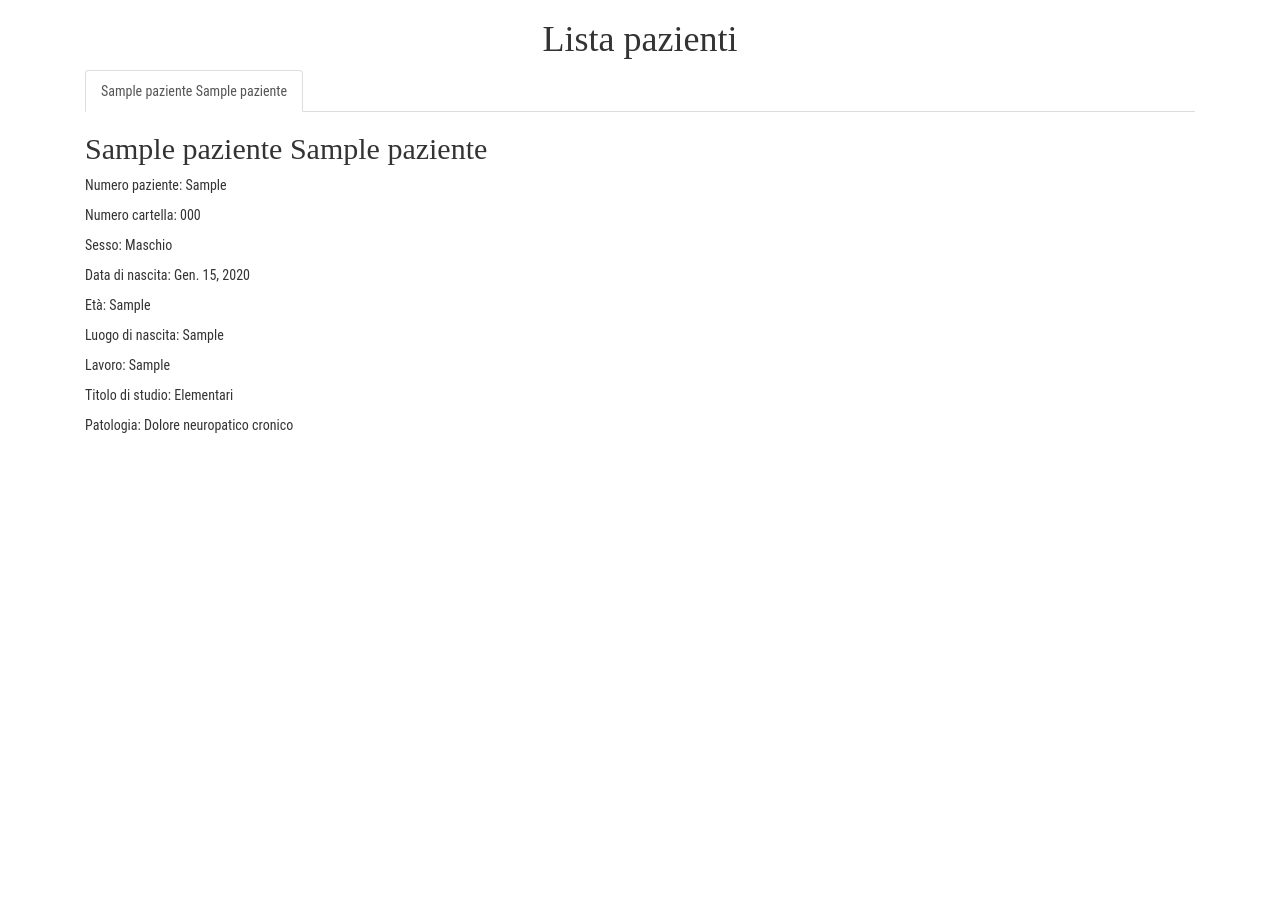
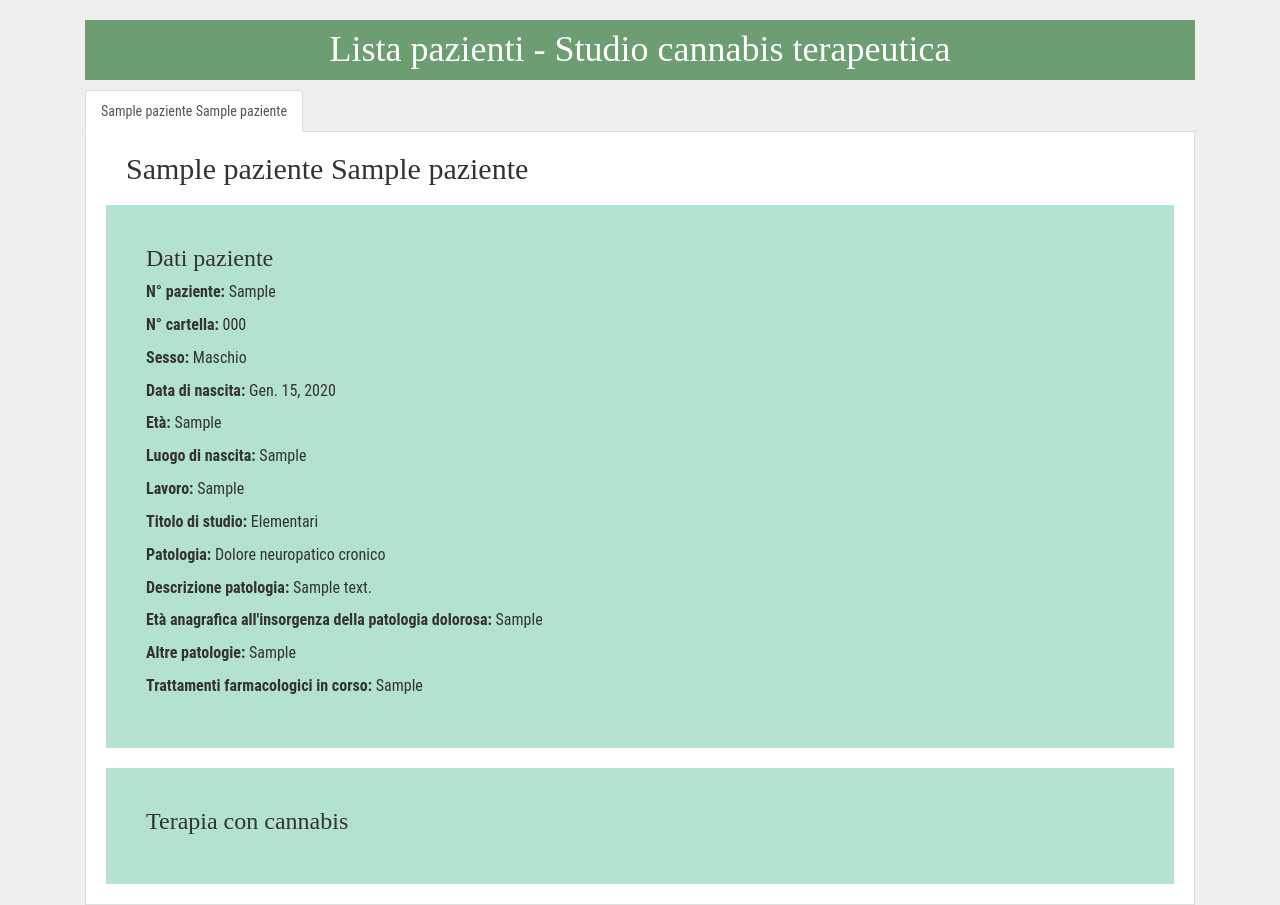
Before and after one commit to protoroto/cannabis-terapeutica, a Django app: page / in a window 1280 px wide. Before the commit the page ends 433 px from the top, so only its background shows below. Run offline with Django 3.2, Linux system fonts and the light colour scheme; tables that the repository leaves empty hold one stand-in row (values such as "Sample post"); some libraries are stand-ins or nearby versions.

Commit message:
Some basic styling for pazienti list

```diff
--- a/cannabis/cannabis/templates/pazienti/paziente_list.html
+++ b/cannabis/cannabis/templates/pazienti/paziente_list.html
@@ -2,7 +2,7 @@
 
 {% block content %}
 <div class="col-xs-12">
-    <h1 class="text-center">Lista pazienti</h1>
+    <h1 class="title text-center">Lista pazienti - Studio cannabis terapeutica</h1>
 </div>
 <div class="col-xs-12 pazienti-list__container">
     <ul class="nav nav-tabs pazienti-list">
@@ -16,15 +16,25 @@
         {% for paziente in object_list %}
             <div class="tab-pane{% if forloop.first %} active{% endif %}" id="{{ paziente.num_cartella }}">
                 <h2>{{ paziente }}</h2>
-                <p>Numero paziente: {{ paziente.num_paziente }}</p>
-                <p>Numero cartella: {{ paziente.num_cartella }}</p>
-                <p>Sesso: {{ paziente.get_sesso_display }}</p>
-                <p>Data di nascita: {{ paziente.data_nascita }}</p>
-                <p>Età: {{ paziente.eta }}</p>
-                <p>Luogo di nascita: {{ paziente.luogo_nascita }}</p>
-                <p>Lavoro: {{ paziente.lavoro }}</p>
-                <p>Titolo di studio: {{ paziente.get_titolo_studio_display }}</p>
-                <p>Patologia: {{ paziente.get_patologia_display }}</p>
+                <div class="dati-paziente">
+                    <h3>Dati paziente</h3>
+                    <p><span class="bold">N° paziente:</span> {{ paziente.num_paziente }}</p>
+                    <p><span class="bold">N° cartella:</span> {{ paziente.num_cartella }}</p>
+                    <p><span class="bold">Sesso:</span> {{ paziente.get_sesso_display }}</p>
+                    <p><span class="bold">Data di nascita:</span> {{ paziente.data_nascita }}</p>
+                    <p><span class="bold">Età:</span> {{ paziente.eta }}</p>
+                    <p><span class="bold">Luogo di nascita:</span> {{ paziente.luogo_nascita }}</p>
+                    <p><span class="bold">Lavoro:</span> {{ paziente.lavoro }}</p>
+                    <p><span class="bold">Titolo di studio:</span> {{ paziente.get_titolo_studio_display }}</p>
+                    <p><span class="bold">Patologia:</span> {{ paziente.get_patologia_display }}</p>
+                    <p><span class="bold">Descrizione patologia:</span> {{ paziente.descrizione_patologica }}</p>
+                    <p><span class="bold">Età anagrafica all'insorgenza della patologia dolorosa:</span> {{ paziente.eta_insorgenza }}</p>
+                    <p><span class="bold">Altre patologie:</span> {{ paziente.altre_patologie }}</p>
+                    <p><span class="bold">Trattamenti farmacologici in corso:</span> {{ paziente.trattamenti }}</p>
+                </div>
+                <div class="terapia-cannabis">
+                    <h3>Terapia con cannabis</h3>
+                </div>
             </div>
         {% endfor %}
     </div>
--- a/cannabis/pazienti/static/style.css
+++ b/cannabis/pazienti/static/style.css
@@ -1,11 +1,60 @@
 body {
     font-family: 'Roboto Condensed', sans-serif;
+    background: #efefef;
 }
 
 h1, h2, h3, h4, h5, h6 {
     font-family: 'Montserrat', serif;
 }
 
+h1.title {
+    padding-top: 10px;
+    padding-bottom: 10px;
+    background: #6D9E71;
+    color: white;
+}
+
+p {
+    font-size: 16px;
+}
+
 ul {
     list-style: none;
 }
+
+.bold {
+    font-weight: bold;
+}
+
+.dati-paziente {
+    margin: 20px;
+    padding: 40px;
+    background: #B3E2CE;
+}
+
+.dati-paziente h3,
+.terapia-cannabis h3 {
+    margin-top: 0;
+}
+
+.terapia-cannabis {
+    margin: 20px;
+    padding: 40px;
+    background: #B3E2CE;
+}
+
+.tab-content {
+    background: white;
+}
+
+.tab-pane {
+    border-left: 1px solid #ddd;
+    border-right: 1px solid #ddd;
+    border-bottom: 1px solid #ddd;
+}
+
+.tab-pane h2 {
+    margin-top: 0px;
+    padding-left: 40px;
+    padding-top: 20px;
+}
```
